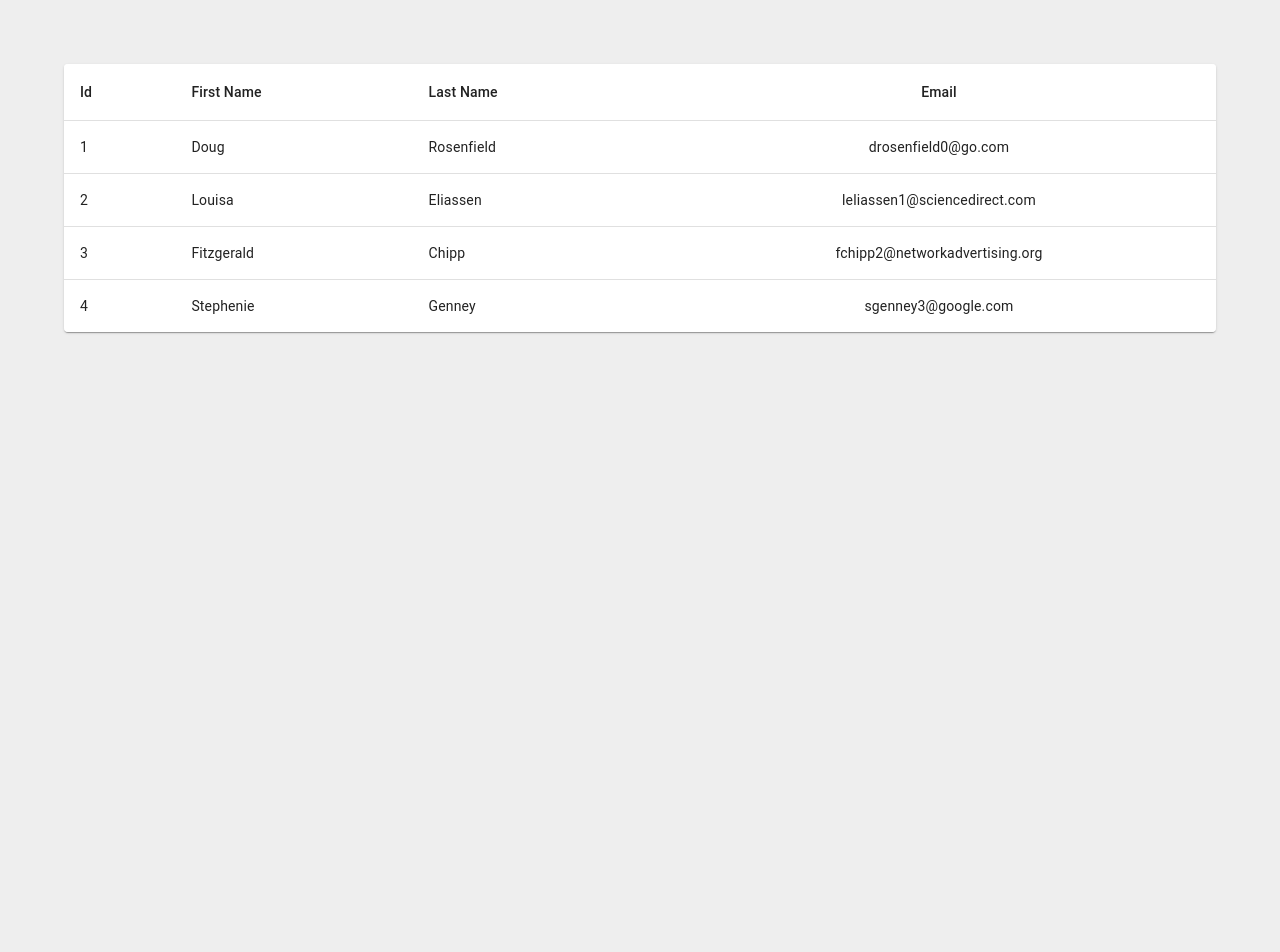
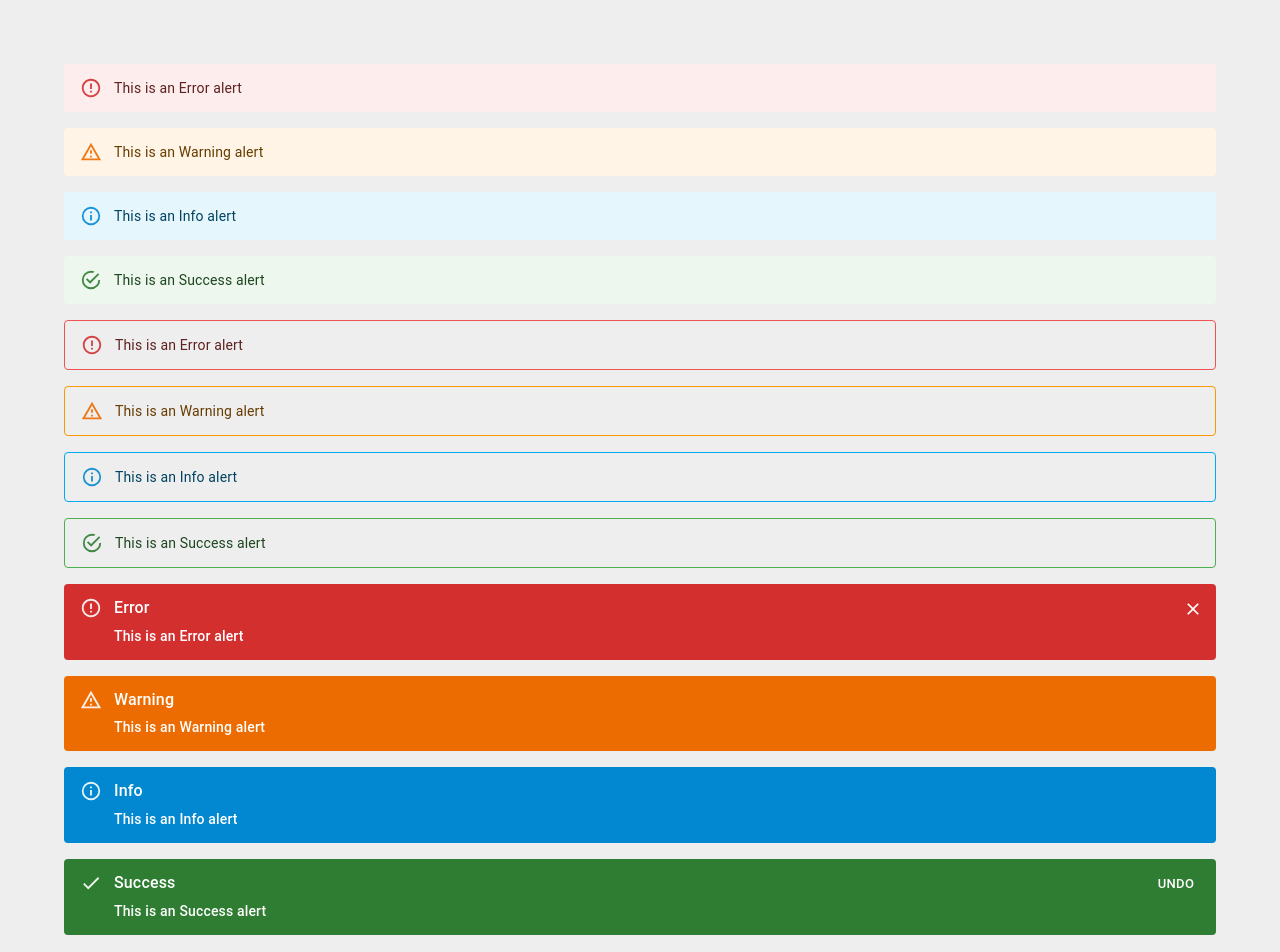
Before and after one commit to AtomMes/Material-UI-JS-21-, a React (Create React App) app: page / in a window 1280 px wide. Shown: the top 952 px of the page. Before the commit the page ends 800 px from the top, so only its background shows below. Built offline with nearby package versions, Linux system fonts and the light colour scheme.

Commit message:
#34. MuiAlert, Alert, & Title

```diff
--- a/src/App.jsx
+++ b/src/App.jsx
@@ -1,4 +1,5 @@
 import "./App.css";
+import { MuiAlert } from "./components/MuiAlert";
 import { MuiTable } from "./components/MuiTable";
 // import { MuiChip } from "./components/MuiChip";
 // import { MuiTooltip } from "./components/MuiTooltip";
@@ -76,8 +77,10 @@
       <MuiChip />
       <div className='line' />
       <MuiTooltip />
+      <div className='line' />
+      <MuiTable />
       <div className='line' />*/}
-      <MuiTable />
+      <MuiAlert />
     </div>
   );
 }
--- /dev/null
+++ b/src/components/MuiAlert.jsx
@@ -0,0 +1,61 @@
+import { Stack,
+   Alert, //prost alert componentna,
+    AlertTitle, //ete mejy uzum enq title, unena alerty
+    Button
+  } from "@mui/material";
+import CheckIcon from "@mui/icons-material/Check";
+import React from "react";
+
+export const MuiAlert = () => {
+  return (
+    <Stack spacing={2}>
+      <Alert severity="error">This is an Error alert</Alert>
+      <Alert severity="warning">This is an Warning alert</Alert>
+      <Alert severity="info">This is an Info alert</Alert>
+      <Alert severity="success">This is an Success alert</Alert>
+
+      <Alert variant="outlined" severity="error">
+        This is an Error alert
+      </Alert>
+      <Alert variant="outlined" severity="warning">
+        This is an Warning alert
+      </Alert>
+      <Alert variant="outlined" severity="info">
+        This is an Info alert
+      </Alert>
+      <Alert variant="outlined" severity="success">
+        This is an Success alert
+      </Alert>
+
+      <Alert
+        variant="filled"//buttoni nman variantner
+        severity="error"//severity-ov voroshum enq alerti guyny
+        onClose={() => alert("Alert closed")} //knopkaya avelacnum x, sxmeluc es funkcian kanchuma
+      >
+        <AlertTitle>Error</AlertTitle>
+        This is an Error alert
+      </Alert>
+      <Alert variant="filled" severity="warning">
+        <AlertTitle>Warning</AlertTitle>
+        This is an Warning alert
+      </Alert>
+      <Alert variant="filled" severity="info">
+        <AlertTitle>Info</AlertTitle>
+        This is an Info alert
+      </Alert>
+      <Alert
+        variant="filled"
+        severity="success"
+        icon={<CheckIcon fontSize="inherit" />} //ete uzum enq ira drac icon-y chexni ayl mer uzacy, inherity talis enq vor karoxa mer icony 300*300 a exnum, ankap mec chdni ayl nasledovat ani
+        action={
+          <Button color="inherit" size="small">
+            UNDO
+          </Button>
+        }
+      >
+        <AlertTitle>Success</AlertTitle>
+        This is an Success alert
+      </Alert>
+    </Stack>
+  );
+};
```
